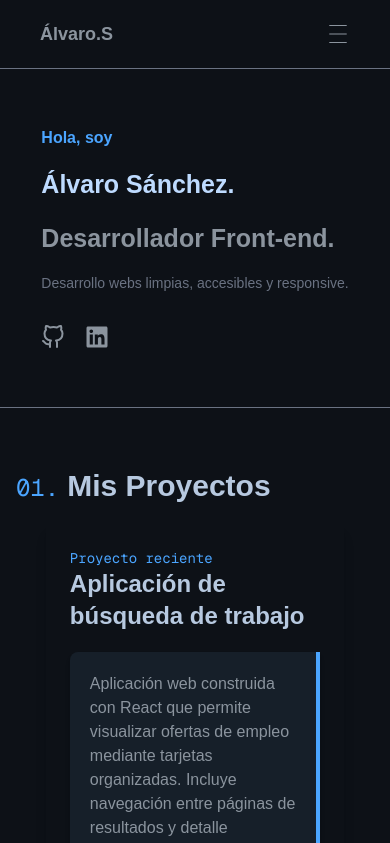
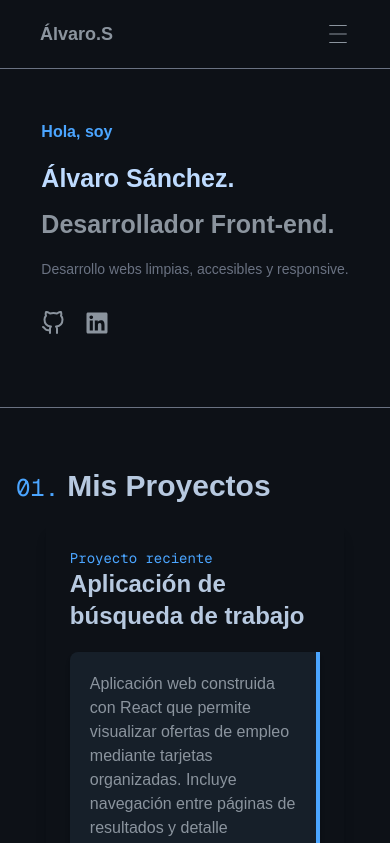
Before and after one commit to AllwarsGIT/portfolio-react, a Next.js app: page / in a window 390 px wide. Shown: the top 843 px of the page. Built offline with nearby package versions, Linux system fonts and the light colour scheme.

Commit message:
Media fix

```diff
--- a/src/components/Hero.tsx
+++ b/src/components/Hero.tsx
@@ -13,7 +13,7 @@ const Hero: React.FC = () => {
             </h1>
           </div>
           <div className="">
-            <h2 className="text-blueSecondary font-bold mb-4  hero-responsive ">
+            <h2 className="text-blueSecondary font-bold mb-2  hero-responsive ">
             Álvaro Sánchez.
             </h2>
           </div>
@@ -27,7 +27,7 @@ const Hero: React.FC = () => {
             Desarrollo webs limpias, accesibles y responsive.
             </p>
           </div>
-          <div className="block md:hidden ">
+          <div className="block md:hidden mb-5">
             <ul className="mt-8 text-graySecondary flex flex-row">
               <li className="mr-5">
                 <a href="https://github.com/AllwarsGIT" target="_blank" rel="noopener noreferrer">
```
